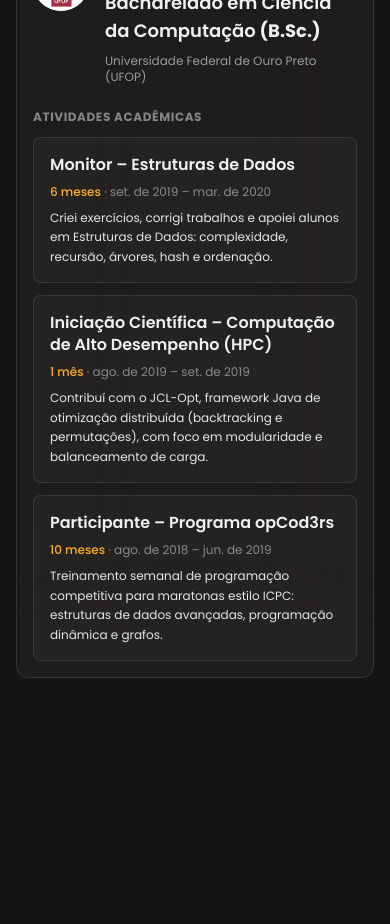
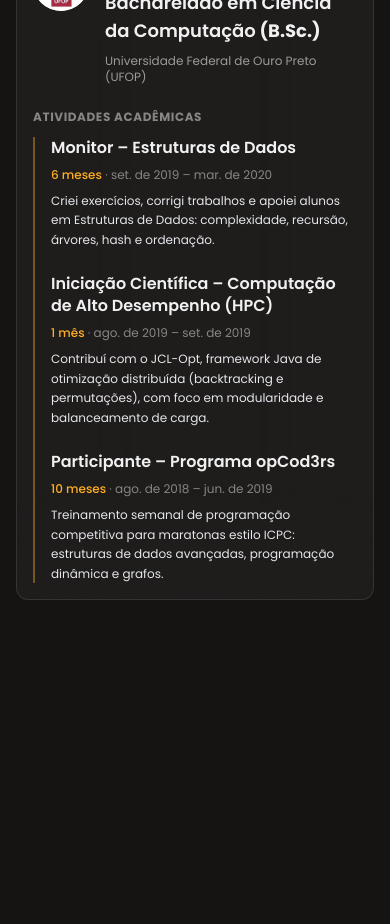
Before and after one commit to tthheusalmeida/portfolio, a Next.js app: page / in a window 390 px wide. Shown: the part 10400-11324 px from the top of the page. Built offline with nearby package versions, Linux system fonts and the light colour scheme; no server answers.

Commit message:
feat: enhance education section layout with responsive design adjustments

```diff
--- a/src/app/components/molecules/Education.tsx
+++ b/src/app/components/molecules/Education.tsx
@@ -111,7 +111,12 @@ export default function Education({
             {t("education.activities")}
           </h4>
 
-          <ul className="grid grid-cols-1 md:grid-cols-2 lg:grid-cols-3 gap-3">
+          {/* Mobile: list with a line on the left. Desktop: columns split by
+              thin vertical lines. No boxes inside the education card. */}
+          <ul
+            style={{ "--cols": experiences.length } as React.CSSProperties}
+            className="flex flex-col gap-6 border-l-2 border-[var(--action)]/40 pl-4 lg:grid lg:grid-cols-[repeat(var(--cols),minmax(0,1fr))] lg:grid-rows-[auto_auto_1fr] lg:gap-y-0 lg:divide-x lg:divide-white/10 lg:border-l-0 lg:pl-0"
+          >
             {experiences.map((exp) => (
               <EducationExtraCurricular key={exp.role} {...exp} />
             ))}
--- a/src/app/components/molecules/EducationExperience.tsx
+++ b/src/app/components/molecules/EducationExperience.tsx
@@ -22,16 +22,26 @@ export default function EducationExtraCurricular({
   const { lang } = useLanguage();
 
   return (
+    // On desktop each item is a subgrid spanning the parent's three rows
+    // (title, period, description), so those rows line up across the columns.
     <li
       className={mergeClassNames(
-        "flex flex-col gap-2 p-4 rounded-lg",
-        "bg-white/[0.03] border border-white/10",
+        "flex flex-col gap-2",
+        "lg:grid lg:row-span-3 lg:grid-rows-subgrid lg:gap-y-2",
+        "lg:px-6 lg:first:pl-0 lg:last:pr-0",
         className,
       )}
     >
-      <h4 className="font-semibold text-base sm:text-lg leading-snug">
-        {role}
-      </h4>
+      <div>
+        {/* Short accent on top of each column (desktop only). */}
+        <span
+          aria-hidden
+          className="hidden lg:block mb-3 h-0.5 w-8 rounded bg-[var(--action)]"
+        />
+        <h4 className="font-semibold text-base sm:text-lg leading-snug">
+          {role}
+        </h4>
+      </div>
 
       <p className="text-xs sm:text-sm text-[var(--action)] font-medium">
         {getCompactDuration(start, end, lang)}
```
